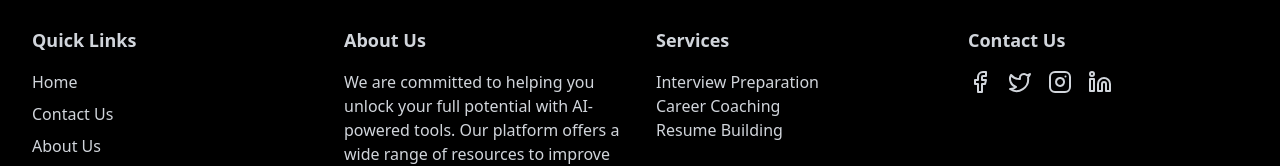
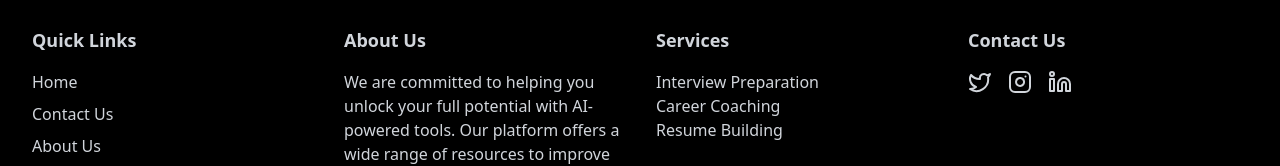
Before and after one commit to utkarshrastogi121/AiInterviewApp, a React (Vite) app: page / in a window 1280 px wide. Shown: the part 1623-1789 px from the top of the page. Built offline with nearby package versions, Linux system fonts and the light colour scheme; no server answers.

Commit message:
changed one social media link from footer:

```diff
--- a/src/components/footer.tsx
+++ b/src/components/footer.tsx
@@ -90,11 +90,6 @@ export const Footer = () => {
             <h3 className="font-bold text-lg mb-4">Contact Us</h3>
             <div className="flex gap-4">
               <SocialLink
-                href="https://facebook.com"
-                icon={<Facebook size={24} />}
-                hoverColor="text-blue-500"
-              />
-              <SocialLink
                 href="https://x.com/utkarshr1201"
                 icon={<Twitter size={24} />}
                 hoverColor="text-blue-400"
```
